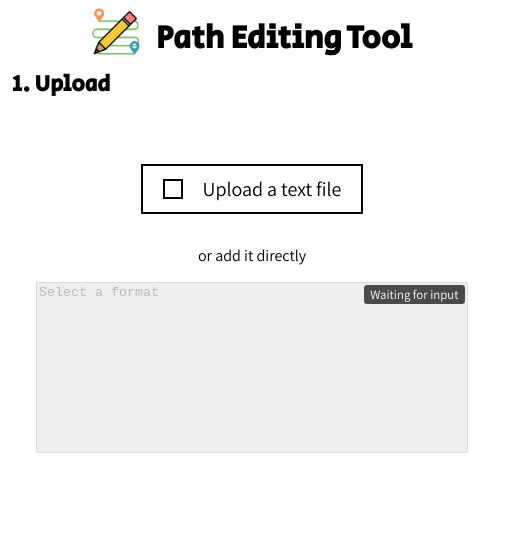
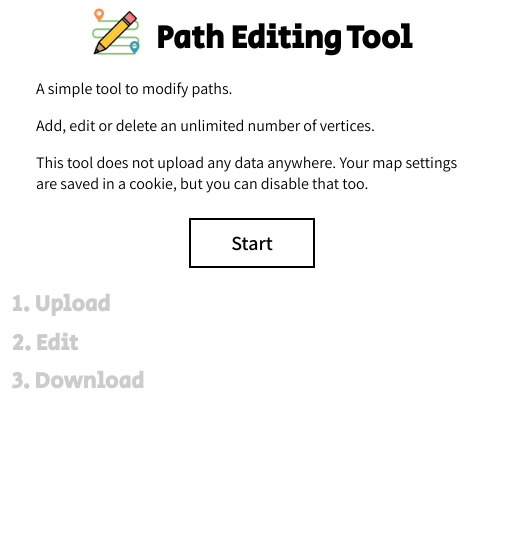
Before and after one commit to rohanb10/path-editor, a plain HTML site: page index.html in a window 1280 px wide. Shown: the top 549 px of the page, 772-1280 px from the left. Drawn offline with Linux system fonts and the light colour scheme; some packages are replaced by stand-ins of ours.

Commit message:
start at step 0, not step 1

```diff
--- a/index.html
+++ b/index.html
@@ -95,7 +95,7 @@
 				</div>
 			</div>
 			<div class="steps">
-				<div class="step" data-step="0">
+				<div class="step active" data-step="0">
 					<div class="instructions">
 						<p>A simple tool to modify paths.</p>
 						<p>Add, edit or delete an unlimited number of vertices.</p>
@@ -103,7 +103,7 @@
 						<div class="next"><a onclick="goToStep(1, true)"><span>Start<span></a></div>
 					</div>
 				</div>
-				<div class="step active" data-step="1">
+				<div class="step" data-step="1">
 					<div class="action" onclick="goToStep(1)">1. Upload</div>
 					<div class="instructions">
 						<p>&nbsp;</p>
```
